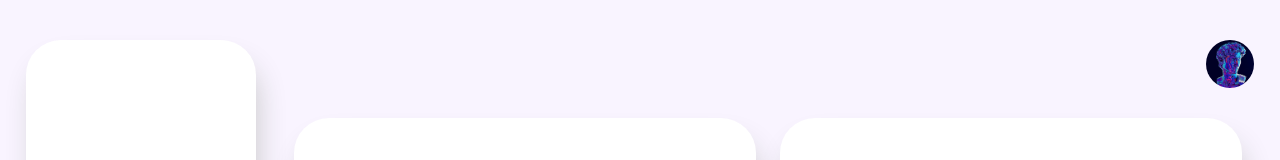
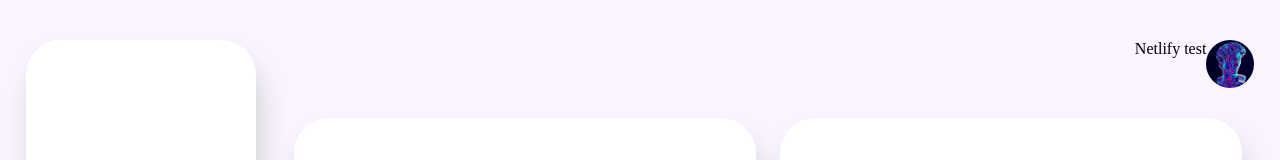
Before and after one commit to theClassBoard/theClassBoardViews, a React (Create React App) app: page / in a window 1280 px wide. Shown: the top 160 px of the page. Built offline with nearby package versions, Linux system fonts and the light colour scheme.

Commit message:
Another netlify test

```diff
--- a/src/Pages/Home/Home.tsx
+++ b/src/Pages/Home/Home.tsx
@@ -7,6 +7,7 @@ const Home:FC = () => {
   return (
     <S.HomeContainer>
       <S.HeaderContainer>
+        Netlify test
         <img src={pfp} alt="" />
       </S.HeaderContainer>
       <div className="inner">
```
